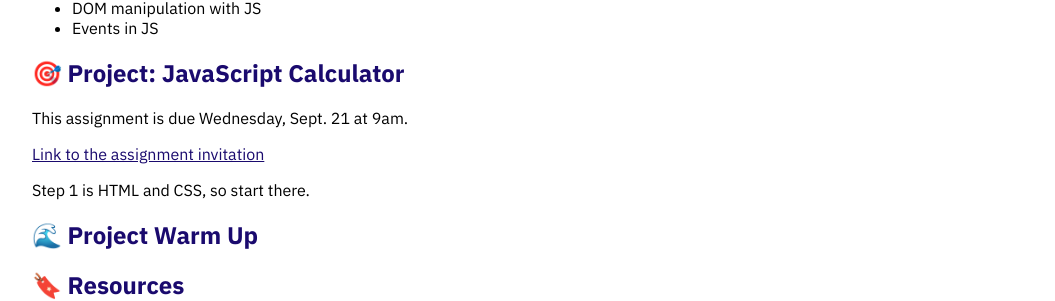
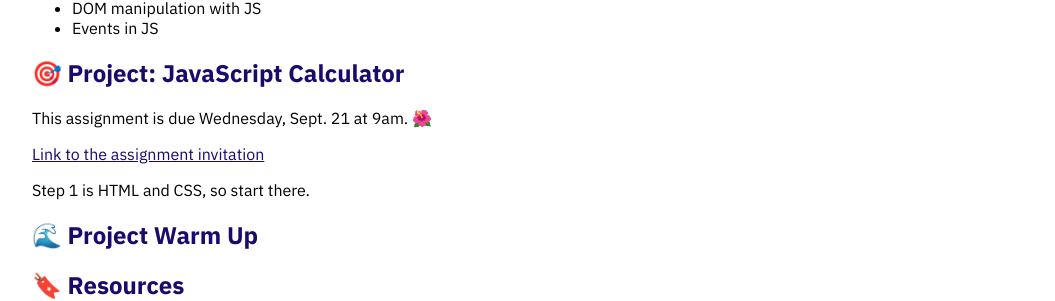
Before and after one commit to Momentum-Team-15/momentum-team-15.github.io, a Jekyll site: the page built from _posts/2022-09-19-js-dom.md, in a window 1280 px wide. Shown: the part 361-662 px from the top of the page, without its empty margins (112-1167 px from the left). Built offline with Jekyll 4.4.1, drawn with Linux system fonts in a browser that asks for light colours; nearby versions of some CDN libraries.

Commit message:
add emoji to force change

```diff
--- a/_posts/2022-09-19-js-dom.md
+++ b/_posts/2022-09-19-js-dom.md
@@ -13,7 +13,7 @@ tags: phase-1 javascript js dom
 
 ## 🎯 Project: JavaScript Calculator
 
-This assignment is due Wednesday, Sept. 21 at 9am.
+This assignment is due Wednesday, Sept. 21 at 9am. 🌺
 
 [Link to the assignment invitation](https://classroom.github.com/a/j6Lt3pH0)
 
```
